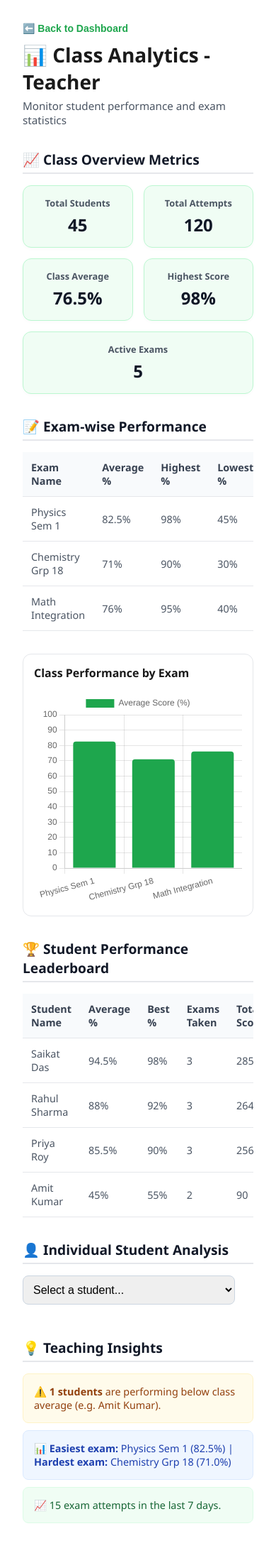
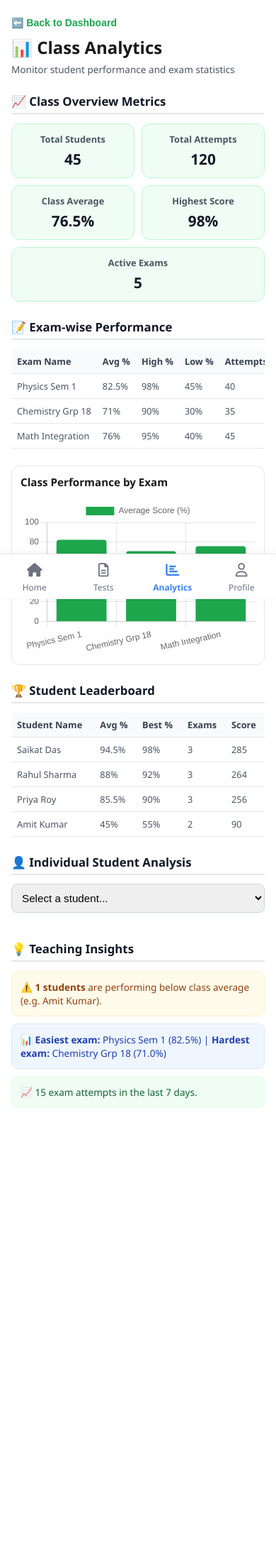
Before and after one commit to SaikatDas0019/ExamMate2.0, a Flask app: template templates/teacher_analytics.html in a window 390 px wide. Shown: the whole page at 71% size. After the commit the page ends 1561 px from the top, so only its background shows below. Run offline with Flask 3, Linux system fonts and the light colour scheme; the template is opened without the code that fills it, so the values that code supplies are empty.

Commit message:
Refactor teacher analytics layout and styles
Updated styles for mobile-first layout and adjusted metrics display. Added fixed bottom navigation bar for improved accessibility.

```diff
--- a/templates/teacher_analytics.html
+++ b/templates/teacher_analytics.html
@@ -15,15 +15,16 @@
             color: #1a1a1a;
             font-family: 'Segoe UI', Tahoma, Geneva, Verdana, sans-serif;
             margin: 0;
+            padding: 0;
             display: flex;
             justify-content: center;
         }
         .container {
             width: 100%;
-            max-width: 800px; /* Wider container for analytics */
+            max-width: 480px; /* Mobile First Layout aligned with Teacher Dashboard */
             background-color: #ffffff;
             min-height: 100vh;
-            padding: 2rem;
+            padding: 1.5rem 1rem 6rem 1rem;
             box-sizing: border-box;
             box-shadow: 0 0 15px rgba(0,0,0,0.05);
         }
@@ -37,31 +38,32 @@
         .back-btn:hover { color: #15803d; text-decoration: underline; }
 
         .page-header { margin-bottom: 20px; }
-        .page-header h1 { font-size: 28px; color: #1a1a1a; margin: 0 0 5px 0; }
-        .page-header p { color: #4b5563; margin: 0; font-size: 0.95rem; }
+        .page-header h1 { font-size: 24px; color: #1a1a1a; margin: 0 0 5px 0; }
+        .page-header p { color: #4b5563; margin: 0; font-size: 0.85rem; }
 
         /* Key Metrics Grid */
         .metrics-grid {
             display: grid;
-            grid-template-columns: repeat(5, 1fr);
-            gap: 15px;
-            margin-bottom: 2rem;
+            grid-template-columns: repeat(2, 1fr);
+            gap: 10px;
+            margin-bottom: 1.5rem;
         }
         .metric-card {
             background: #f0fdf4; border: 1px solid #bbf7d0;
-            border-radius: 12px; padding: 15px; text-align: center;
+            border-radius: 12px; padding: 12px; text-align: center;
             box-shadow: 0 2px 5px rgba(0,0,0,0.02);
         }
+        .metric-card.full-width { grid-column: span 2; }
         .metric-card span { display: block; font-size: 0.8rem; color: #4b5563; font-weight: 600; margin-bottom: 5px; }
-        .metric-card strong { font-size: 1.5rem; color: #111827; }
+        .metric-card strong { font-size: 1.3rem; color: #111827; }
 
         /* Section Titles */
-        .section-title { font-size: 1.2rem; font-weight: 700; color: #111827; margin: 2rem 0 1rem 0; border-bottom: 2px solid #e5e7eb; padding-bottom: 5px;}
+        .section-title { font-size: 1.05rem; font-weight: 700; color: #111827; margin: 1.5rem 0 0.8rem 0; border-bottom: 2px solid #e5e7eb; padding-bottom: 5px;}
 
         /* Tables */
-        .table-container { width: 100%; overflow-x: auto; margin-bottom: 2rem; }
-        table { width: 100%; border-collapse: collapse; font-size: 0.9rem; }
-        th, td { padding: 12px; text-align: left; border-bottom: 1px solid #e5e7eb; }
+        .table-container { width: 100%; overflow-x: auto; margin-bottom: 1.5rem; }
+        table { width: 100%; border-collapse: collapse; font-size: 0.8rem; }
+        th, td { padding: 8px; text-align: left; border-bottom: 1px solid #e5e7eb; white-space: nowrap; }
         th { background-color: #f8fafc; color: #374151; font-weight: 600; }
         td { color: #4b5563; }
         tr:hover { background-color: #f1f5f9; }
@@ -69,28 +71,57 @@
         /* Charts Container */
         .chart-box {
             background: #ffffff; border: 1px solid #e5e7eb;
-            border-radius: 12px; padding: 15px; margin-bottom: 2rem;
+            border-radius: 12px; padding: 12px; margin-bottom: 1.5rem;
         }
-        .chart-container { position: relative; height: 300px; width: 100%; }
+        .chart-container { position: relative; height: 220px; width: 100%; }
 
         /* Individual Student Analysis */
         .student-select-box {
-            width: 100%; max-width: 300px; padding: 10px; border-radius: 8px;
-            border: 1px solid #cbd5e1; font-size: 1rem; margin-bottom: 15px;
+            width: 100%; padding: 10px; border-radius: 8px;
+            border: 1px solid #cbd5e1; font-size: 0.95rem; margin-bottom: 15px;
+            box-sizing: border-box;
         }
-        .student-metrics { display: grid; grid-template-columns: repeat(3, 1fr); gap: 15px; margin-bottom: 15px; }
+        .student-metrics { display: grid; grid-template-columns: repeat(3, 1fr); gap: 8px; margin-bottom: 15px; }
 
         /* Insights Alerts */
-        .alert { padding: 15px; border-radius: 8px; margin-bottom: 10px; font-size: 0.9rem; }
+        .alert { padding: 12px; border-radius: 8px; margin-bottom: 10px; font-size: 0.85rem; line-height: 1.4; }
         .alert-warning { background-color: #fffbeb; color: #92400e; border: 1px solid #fef3c7; }
         .alert-success { background-color: #f0fdf4; color: #166534; border: 1px solid #dcfce7; }
         .alert-info { background-color: #eff6ff; color: #1e40af; border: 1px solid #dbeafe; }
 
-        /* Responsive */
-        @media (max-width: 768px) {
-            .metrics-grid { grid-template-columns: repeat(2, 1fr); }
-            .metrics-grid .metric-card:last-child { grid-column: span 2; }
-            .student-metrics { grid-template-columns: 1fr; }
+        /* FIXED BOTTOM NAVIGATION BAR STYLING */
+        .bottom-nav {
+            position: fixed;
+            bottom: 0;
+            left: 50%;
+            transform: translateX(-50%);
+            width: 100%;
+            max-width: 480px;
+            background: #ffffff;
+            border-top: 1px solid #e5e7eb;
+            display: flex;
+            justify-content: space-around;
+            padding: 8px 0;
+            box-shadow: 0 -2px 10px rgba(0,0,0,0.05);
+            z-index: 1000;
+        }
+        .nav-item {
+            display: flex;
+            flex-direction: column;
+            align-items: center;
+            color: #6b7280;
+            font-size: 0.75rem;
+            cursor: pointer;
+            text-decoration: none;
+            flex: 1;
+        }
+        .nav-item.active {
+            color: #3b82f6;
+            font-weight: bold;
+        }
+        .nav-icon {
+            font-size: 1.2rem;
+            margin-bottom: 3px;
         }
     </style>
 </head>
@@ -101,7 +132,7 @@
         <button class="back-btn" onclick="window.location.href='teacher_dashboard.html'">⬅️ Back to Dashboard</button>
 
         <div class="page-header">
-            <h1 id="teacher-name">📊 Class Analytics - Teacher</h1>
+            <h1 id="teacher-name">📊 Class Analytics</h1>
             <p>Monitor student performance and exam statistics</p>
         </div>
 
@@ -111,7 +142,7 @@
             <div class="metric-card"><span>Total Attempts</span><strong id="m-attempts">0</strong></div>
             <div class="metric-card"><span>Class Average</span><strong id="m-avg">0%</strong></div>
             <div class="metric-card"><span>Highest Score</span><strong id="m-high">0%</strong></div>
-            <div class="metric-card"><span>Active Exams</span><strong id="m-exams">0</strong></div>
+            <div class="metric-card full-width"><span>Active Exams</span><strong id="m-exams">0</strong></div>
         </div>
 
         <h2 class="section-title">📝 Exam-wise Performance</h2>
@@ -120,65 +151,82 @@
                 <thead>
                     <tr>
                         <th>Exam Name</th>
-                        <th>Average %</th>
-                        <th>Highest %</th>
-                        <th>Lowest %</th>
+                        <th>Avg %</th>
+                        <th>High %</th>
+                        <th>Low %</th>
                         <th>Attempts</th>
                     </tr>
                 </thead>
-                <tbody id="exam-stats-body">
-                    </tbody>
+                <tbody id="exam-stats-body"></tbody>
             </table>
         </div>
 
         <div class="chart-box">
-            <h3 style="margin-top:0; font-size: 1rem;">Class Performance by Exam</h3>
+            <h3 style="margin-top:0; font-size: 0.95rem;">Class Performance by Exam</h3>
             <div class="chart-container"><canvas id="examChart"></canvas></div>
         </div>
 
-        <h2 class="section-title">🏆 Student Performance Leaderboard</h2>
+        <h2 class="section-title">🏆 Student Leaderboard</h2>
         <div class="table-container">
             <table>
                 <thead>
                     <tr>
                         <th>Student Name</th>
-                        <th>Average %</th>
+                        <th>Avg %</th>
                         <th>Best %</th>
-                        <th>Exams Taken</th>
-                        <th>Total Score</th>
+                        <th>Exams</th>
+                        <th>Score</th>
                     </tr>
                 </thead>
-                <tbody id="leaderboard-body">
-                    </tbody>
+                <tbody id="leaderboard-body"></tbody>
             </table>
         </div>
 
         <h2 class="section-title">👤 Individual Student Analysis</h2>
         <select id="student-selector" class="student-select-box" onchange="loadStudentData()">
             <option value="" disabled selected>Select a student...</option>
-            </select>
+        </select>
 
         <div id="student-details" style="display: none;">
             <div class="student-metrics">
-                <div class="metric-card"><span>Student Average</span><strong id="s-avg">0%</strong></div>
-                <div class="metric-card"><span>Best Score</span><strong id="s-best">0%</strong></div>
-                <div class="metric-card"><span>Exams Taken</span><strong id="s-taken">0</strong></div>
+                <div class="metric-card"><span>Average</span><strong id="s-avg">0%</strong></div>
+                <div class="metric-card"><span>Best</span><strong id="s-best">0%</strong></div>
+                <div class="metric-card"><span>Exams</span><strong id="s-taken">0</strong></div>
             </div>
 
             <div class="chart-box">
-                <h3 style="margin-top:0; font-size: 1rem;">Performance Progress</h3>
+                <h3 style="margin-top:0; font-size: 0.95rem;">Performance Progress</h3>
                 <div class="chart-container"><canvas id="progressChart"></canvas></div>
             </div>
         </div>
 
         <h2 class="section-title">💡 Teaching Insights</h2>
-        <div id="insights-container">
-            </div>
+        <div id="insights-container"></div>
 
     </div>
 
+    <!-- Fixed Bottom Navigation -->
+    <div class="bottom-nav">
+        <div class="nav-item" onclick="window.location.href='teacher_dashboard.html'">
+            <div class="nav-icon"><i class="fas fa-home"></i></div>
+            <span>Home</span>
+        </div>
+        <div class="nav-item" onclick="window.location.href='teacher_dashboard.html'">
+            <div class="nav-icon"><i class="far fa-file-alt"></i></div>
+            <span>Tests</span>
+        </div>
+        <div class="nav-item active" onclick="window.location.href='teacher_analytics.html'">
+            <div class="nav-icon"><i class="fas fa-chart-bar"></i></div>
+            <span>Analytics</span>
+        </div>
+        <div class="nav-item" onclick="window.location.href='teacher_profile.html'">
+            <div class="nav-icon"><i class="far fa-user"></i></div>
+            <span>Profile</span>
+        </div>
+    </div>
+
     <script>
-        // --- Mock Data (Replace with Backend API data later) ---
+        // --- Mock Data ---
         const classAvg = 76.5;
 
         const overallMetrics = {
```
